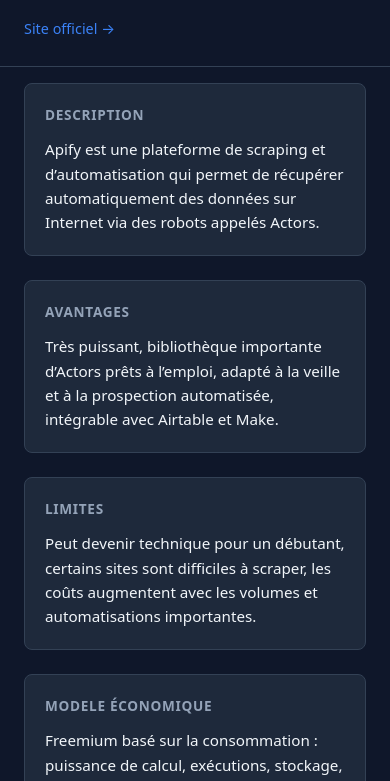
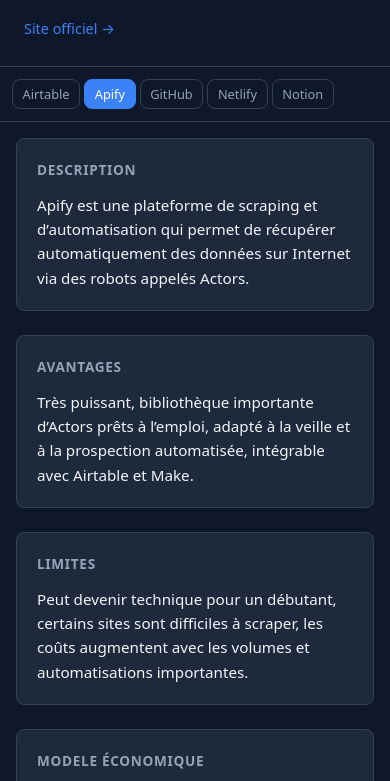
Before and after one commit to RobinDuale/base_IA, a plain HTML site: page outils/apify.html in a window 390 px wide. Shown: the part 151-932 px from the top of the page. Drawn offline with Linux system fonts and the light colour scheme.

Commit message:
deploy: c8f491540f1c9ae9be76825e92fd3cd8b09d4da4

```diff
--- a/outils/apify.html
+++ b/outils/apify.html
@@ -9,7 +9,7 @@
 </head>
 <body>
   <header>
-    <a class="retour" href="../index.html">← Retour à la liste</a>
+    <a class="retour" href="../index.html">← Base IA</a>
     <h1>Apify</h1>
     <div class="badges">
       <span class="badge" style="background:#a16207">Scraping</span>
@@ -18,7 +18,17 @@
     <a class="lien-officiel" href="https://apify.com" target="_blank" rel="noopener noreferrer">Site officiel →</a>
   </header>
 
-  <main class="fiche">
+  <div class="mise-en-page">
+    <nav class="barre-laterale">
+      <p class="barre-laterale-titre">Tous les outils</p>
+      <a href="airtable.html" class="">Airtable</a>
+        <a href="apify.html" class="actif">Apify</a>
+        <a href="github.html" class="">GitHub</a>
+        <a href="netlify.html" class="">Netlify</a>
+        <a href="notion.html" class="">Notion</a>
+    </nav>
+
+    <main class="fiche">
 
     <section class="section">
       <h2>Description</h2>
@@ -56,8 +66,9 @@
       <h2>Notes personnelles</h2>
       <p>Apify collecte la donnée, Airtable la structure. Workflow cible : Apify → Airtable → Make/ChatGPT. Idéal pour construire une machine de sourcing d’entreprises.</p>
     </section>
-    <section class="section"><h2>Tags</h2><p>Scraping, Prospection, Veille</p></section>
-  </main>
+      <section class="section"><h2>Tags</h2><p>Scraping, Prospection, Veille</p></section>
+    </main>
+  </div>
 
   <footer>
     <p>Données issues de Notion -- Mis à jour automatiquement</p>
--- a/styles.css
+++ b/styles.css
@@ -163,11 +163,64 @@ main {
 
 .lien-officiel:hover { text-decoration: underline; }
 
+/* --- Mise en page fiche (barre laterale + contenu) --- */
+.mise-en-page {
+  display: flex;
+  flex: 1;
+  max-width: 1100px;
+  margin: 0 auto;
+  width: 100%;
+}
+
+.barre-laterale {
+  width: 200px;
+  flex-shrink: 0;
+  border-right: 1px solid var(--bord);
+  padding: 1.25rem 0;
+  position: sticky;
+  top: 0;
+  height: 100vh;
+  overflow-y: auto;
+}
+
+.barre-laterale-titre {
+  font-size: 0.7rem;
+  text-transform: uppercase;
+  letter-spacing: 0.08em;
+  color: var(--gris);
+  padding: 0 1rem 0.75rem;
+}
+
+.barre-laterale a {
+  display: block;
+  padding: 0.4rem 1rem;
+  font-size: 0.85rem;
+  color: var(--gris);
+  border-left: 2px solid transparent;
+  transition: all 0.15s;
+  white-space: nowrap;
+  overflow: hidden;
+  text-overflow: ellipsis;
+}
+
+.barre-laterale a:hover {
+  color: var(--texte);
+  background: rgba(255,255,255,0.04);
+}
+
+.barre-laterale a.actif {
+  color: var(--bleu);
+  border-left-color: var(--bleu);
+  background: rgba(59, 130, 246, 0.08);
+}
+
 .fiche {
   display: flex;
   flex-direction: column;
   gap: 1.5rem;
-  padding-top: 1rem;
+  padding: 1.5rem;
+  flex: 1;
+  min-width: 0;
 }
 
 .section {
@@ -204,4 +257,31 @@ footer {
 @media (max-width: 600px) {
   header h1 { font-size: 1.5rem; }
   .grille { grid-template-columns: 1fr; }
+  .mise-en-page { flex-direction: column; }
+  .barre-laterale {
+    width: 100%;
+    height: auto;
+    position: static;
+    border-right: none;
+    border-bottom: 1px solid var(--bord);
+    display: flex;
+    flex-wrap: wrap;
+    gap: 0.25rem;
+    padding: 0.75rem;
+  }
+  .barre-laterale-titre { display: none; }
+  .barre-laterale a {
+    border-left: none;
+    border-radius: var(--rayon);
+    border: 1px solid var(--bord);
+    padding: 0.25rem 0.6rem;
+    font-size: 0.8rem;
+    white-space: nowrap;
+  }
+  .barre-laterale a.actif {
+    background: var(--bleu);
+    border-color: var(--bleu);
+    color: #fff;
+  }
+  .fiche { padding: 1rem; }
 }
```
Also changed, not shown: outils/airtable.html (+15 -4 lines), outils/github.html (+15 -4 lines), outils/netlify.html (+15 -4 lines), outils/notion.html (+15 -4 lines).
